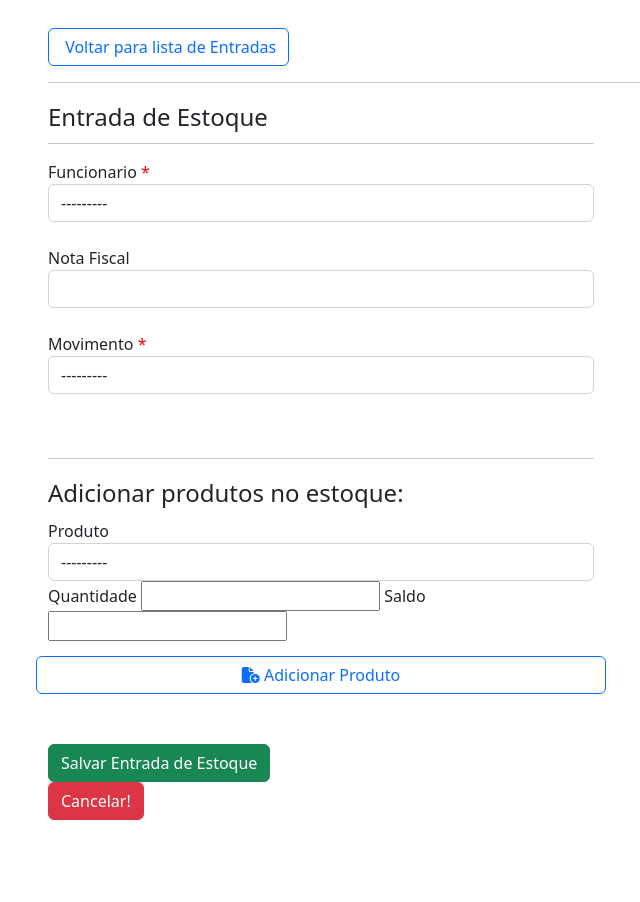
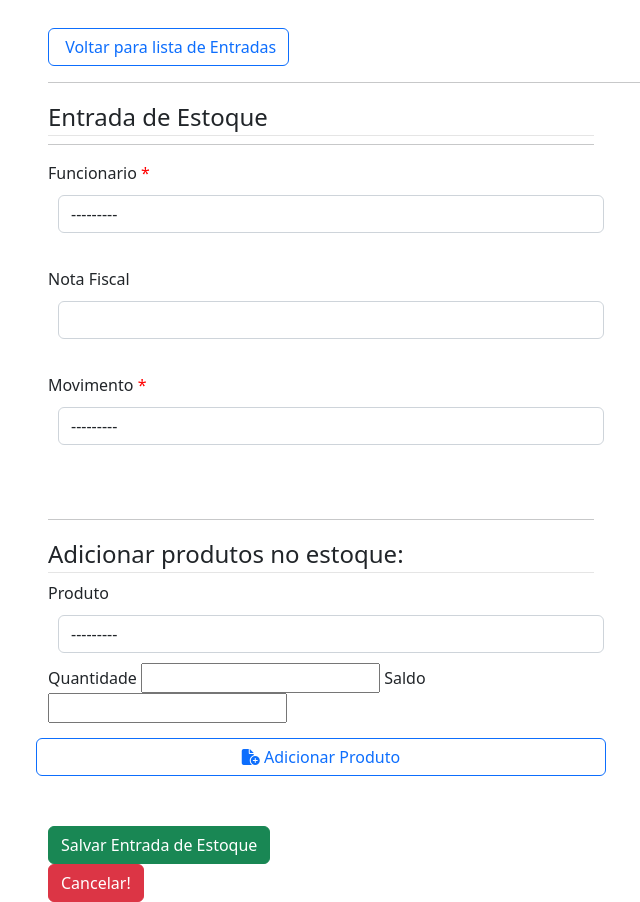
Before and after one commit to xjhfsz/comissao1, a Django app: page /estoque/add/ in a window 1280 px wide. Shown: the part 56-958 px from the top of the page, without its empty margins (34-674 px from the left). Before the commit the page ends 876 px from the top, so only its background shows below. Run offline with Django 4.2, Linux system fonts and the light colour scheme; data that the repository does not hold is empty; some libraries are stand-ins or nearby versions.

Commit message:
Update estoque_entrada_form.html

```diff
--- a/projeto/estoque/templates/estoque_entrada_form.html
+++ b/projeto/estoque/templates/estoque_entrada_form.html
@@ -8,6 +8,12 @@
     span.required:after {
         content: " *";
         color: red;
+    }
+    .form-control {
+      margin: 10px;
+    }
+    .legend {
+      border-bottom: 1px solid #e5e5e5;
     }
 </style>
 {% endblock css %}
```
